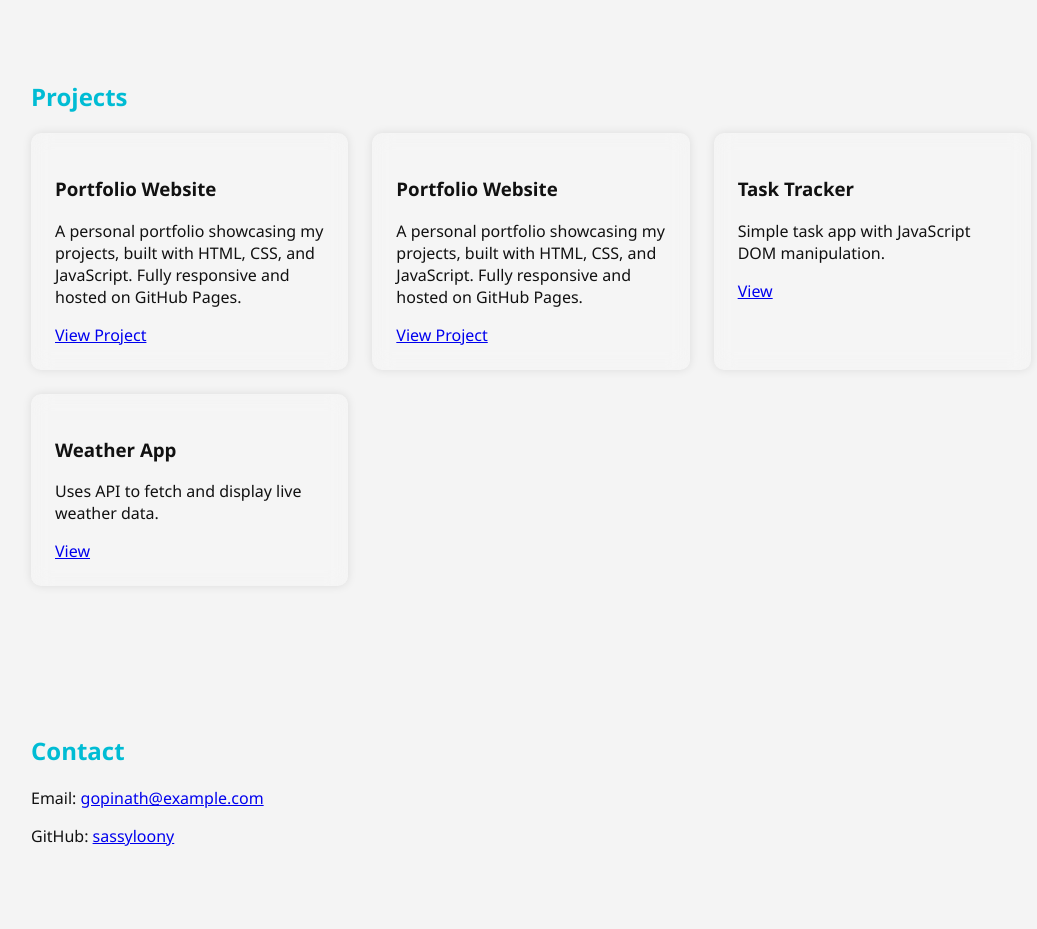
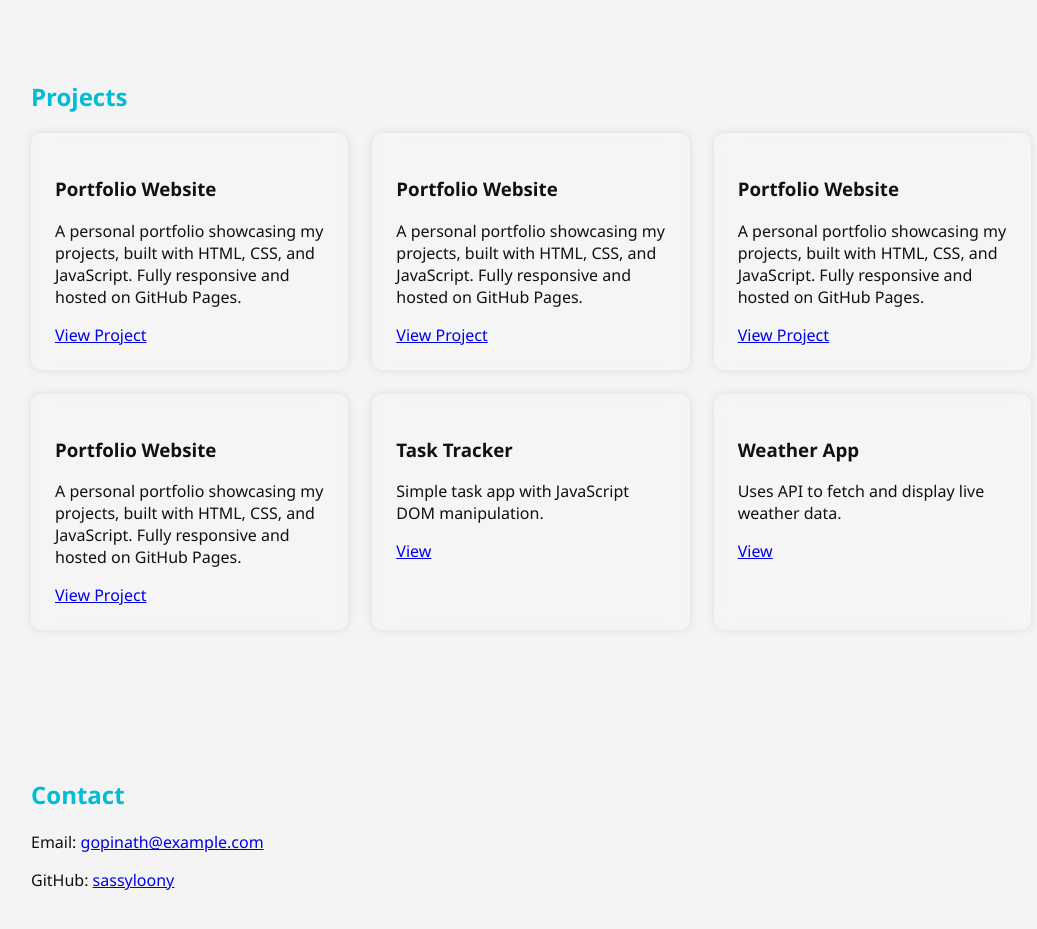
Before and after one commit to SassyLoony/Developer_gopinath, a plain HTML site: page index.html in a window 1280 px wide. Shown: the part 1300-2229 px from the top of the page, without its empty margins (109-1146 px from the left). Drawn offline with Linux system fonts and the light colour scheme.

Commit message:
Update index.html

```diff
--- a/index.html
+++ b/index.html
@@ -201,6 +201,17 @@ efficient applications that meet or exceed client expectations.I’m a passionat
   <p>A personal portfolio showcasing my projects, built with HTML, CSS, and JavaScript. Fully responsive and hosted on GitHub Pages.</p>
   <a href="https://sassyloony.github.io/developer_gopinath/" target="_blank">View Project</a>
 </div>
+       <div class="card">
+  <h3>Portfolio Website</h3>
+  <p>A personal portfolio showcasing my projects, built with HTML, CSS, and JavaScript. Fully responsive and hosted on GitHub Pages.</p>
+  <a href="https://sassyloony.github.io/developer_gopinath/" target="_blank">View Project</a>
+</div>
+       <div class="card">
+  <h3>Portfolio Website</h3>
+  <p>A personal portfolio showcasing my projects, built with HTML, CSS, and JavaScript. Fully responsive and hosted on GitHub Pages.</p>
+  <a href="https://sassyloony.github.io/developer_gopinath/" target="_blank">View Project</a>
+</div>
+
       <div class="card">
         <h3>Task Tracker</h3>
         <p>Simple task app with JavaScript DOM manipulation.</p>
```
